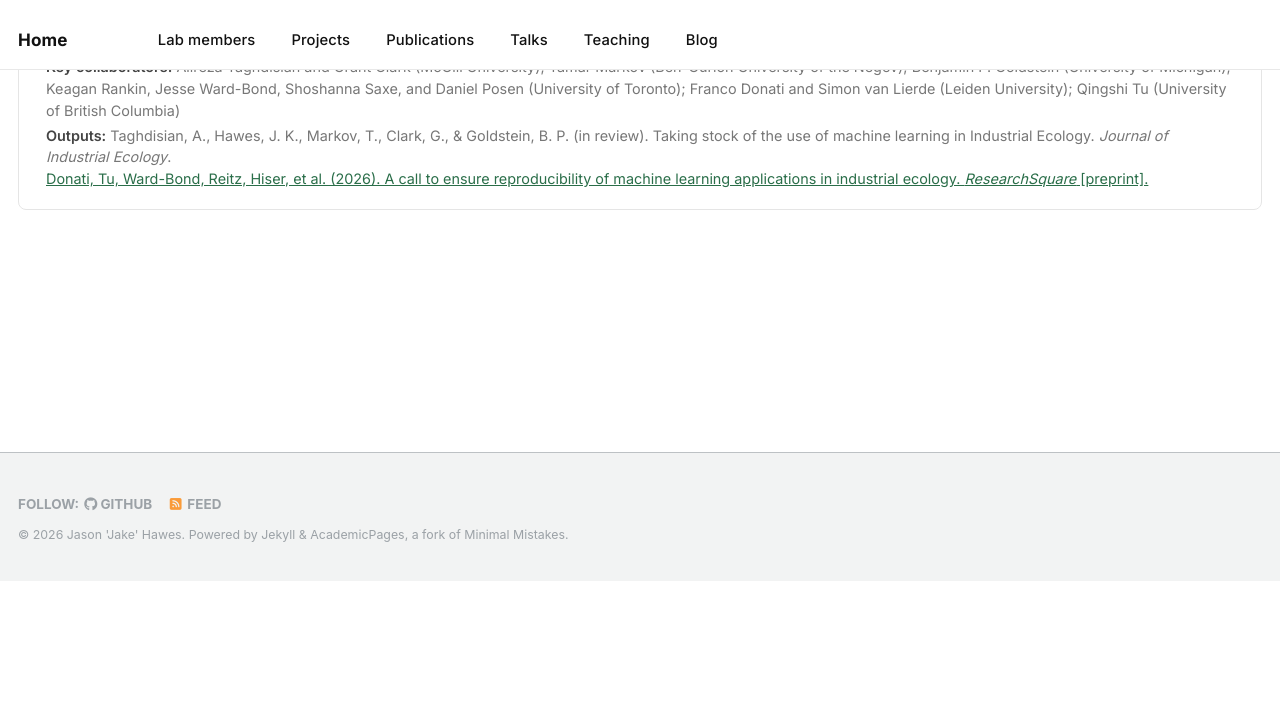
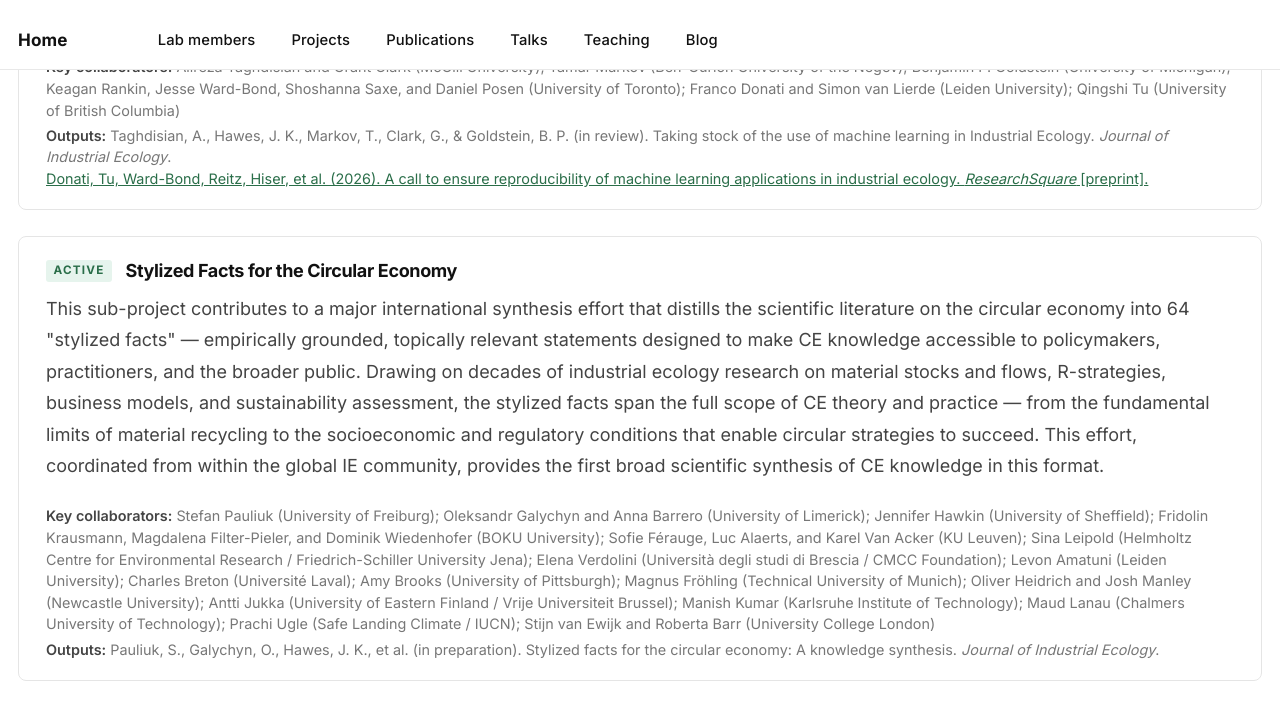
Before and after one commit to jkhawes/jkhawes.github.io, a Jekyll site: the page built from _projects/circular-economy.md, in a window 1280 px wide and 900 px high, scrolled down 1779 px. Shown: the top 720 px of the window. Built offline with Jekyll 4.4.1, drawn with Linux system fonts in a browser that asks for light colours; before the commit the page ends 2359 px from its top, so only the background shows below that.

Commit message:
Adding CE stylized facts

```diff
--- a/_projects/circular-economy.md
+++ b/_projects/circular-economy.md
@@ -136,3 +136,15 @@ As active contributors to the global Industrial Ecology community, the HES lab i
     </div>
   </div>
 </div>
+
+<div class="hes-subproject">
+  <div class="hes-subproject__header">
+    <span class="hes-subproject__status hes-subproject__status--active">Active</span>
+    <h3 class="hes-subproject__title">Stylized Facts for the Circular Economy</h3>
+  </div>
+  <p class="hes-subproject__desc">This sub-project contributes to a major international synthesis effort that distills the scientific literature on the circular economy into 64 "stylized facts" — empirically grounded, topically relevant statements designed to make CE knowledge accessible to policymakers, practitioners, and the broader public. Drawing on decades of industrial ecology research on material stocks and flows, R-strategies, business models, and sustainability assessment, the stylized facts span the full scope of CE theory and practice — from the fundamental limits of material recycling to the socioeconomic and regulatory conditions that enable circular strategies to succeed. This effort, coordinated from within the global IE community, provides the first broad scientific synthesis of CE knowledge in this format.</p>
+  <div class="hes-subproject__meta">
+    <div><span>Key collaborators:</span> Stefan Pauliuk (University of Freiburg); Oleksandr Galychyn and Anna Barrero (University of Limerick); Jennifer Hawkin (University of Sheffield); Fridolin Krausmann, Magdalena Filter-Pieler, and Dominik Wiedenhofer (BOKU University); Sofie Férauge, Luc Alaerts, and Karel Van Acker (KU Leuven); Sina Leipold (Helmholtz Centre for Environmental Research / Friedrich-Schiller University Jena); Elena Verdolini (Università degli studi di Brescia / CMCC Foundation); Levon Amatuni (Leiden University); Charles Breton (Université Laval); Amy Brooks (University of Pittsburgh); Magnus Fröhling (Technical University of Munich); Oliver Heidrich and Josh Manley (Newcastle University); Antti Jukka (University of Eastern Finland / Vrije Universiteit Brussel); Manish Kumar (Karlsruhe Institute of Technology); Maud Lanau (Chalmers University of Technology); Prachi Ugle (Safe Landing Climate / IUCN); Stijn van Ewijk and Roberta Barr (University College London)</div>
+    <div><span>Outputs:</span> Pauliuk, S., Galychyn, O., Hawes, J. K., et al. (in preparation). Stylized facts for the circular economy: A knowledge synthesis. <em>Journal of Industrial Ecology</em>.</div>
+  </div>
+</div>
```
